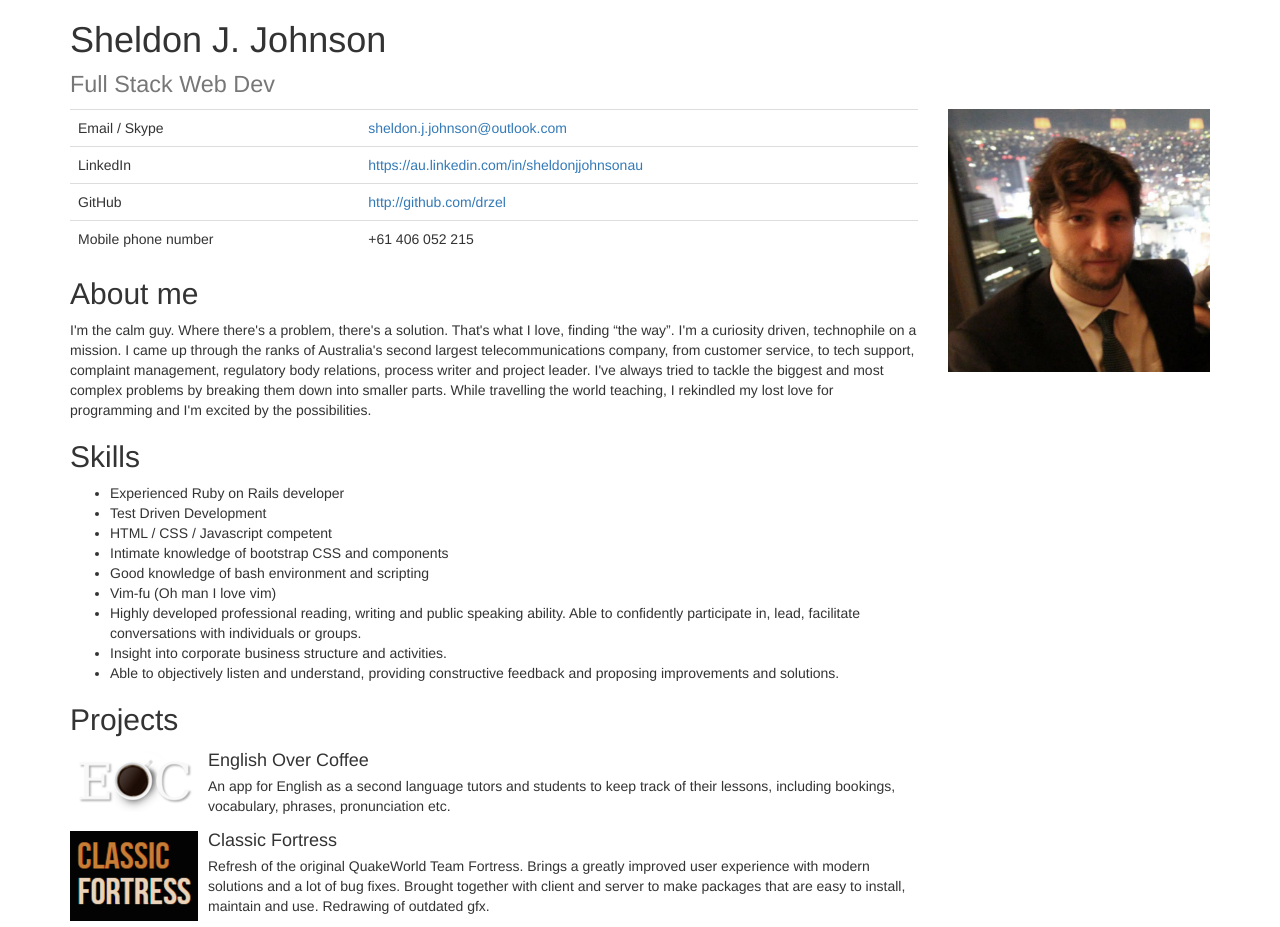
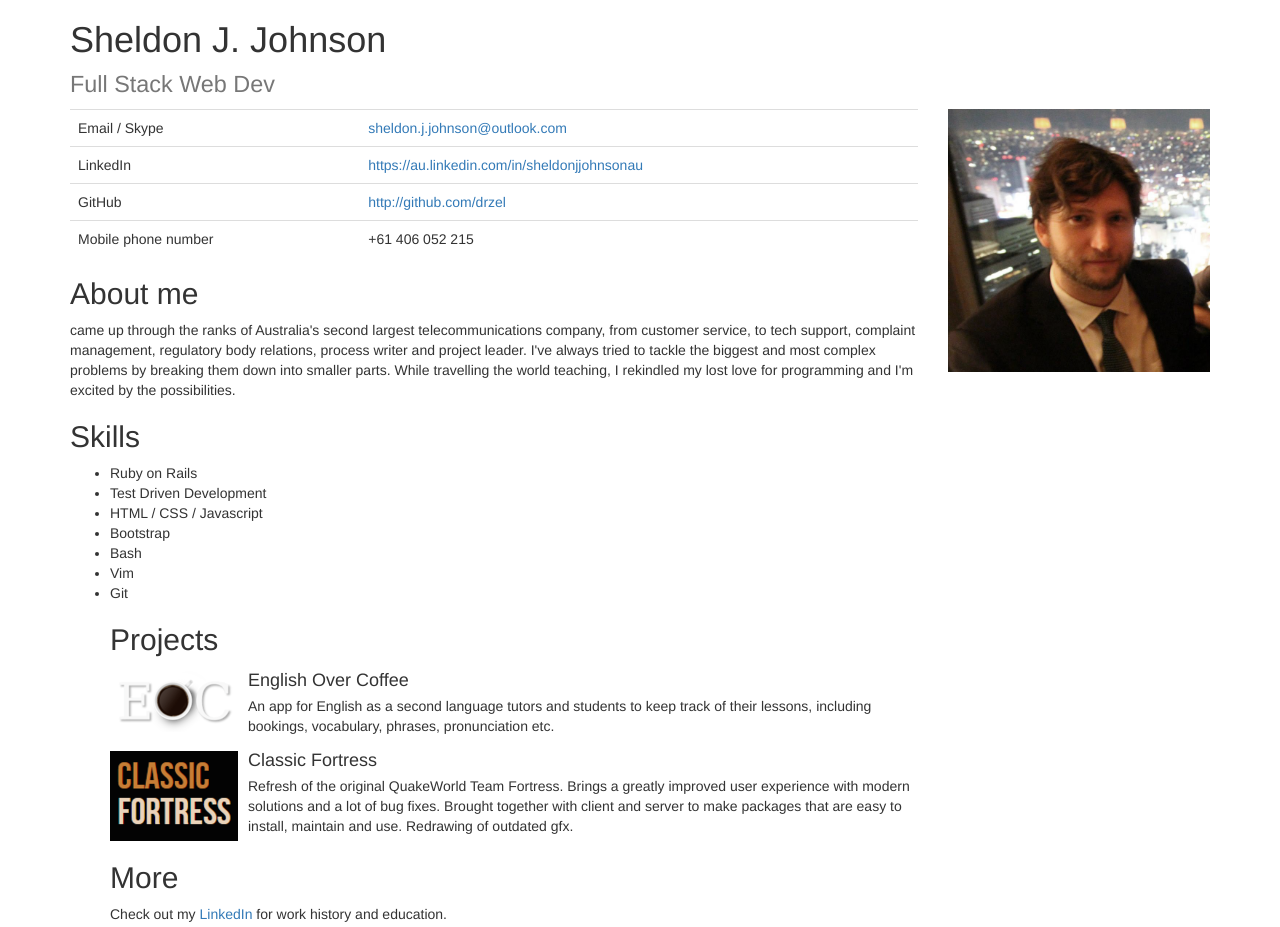
Before and after one commit to drzel/CV, a plain HTML site: page index.html in a window 1280 px wide. Shown: the top 927 px of the page. Drawn offline with nearby package versions, Linux system fonts and the light colour scheme.

Commit message:
Simplify content

```diff
--- a/index.html
+++ b/index.html
@@ -57,22 +57,17 @@
             </tr>
           </table>
           <h2>About me</h2>
-          <p>I'm the calm guy. Where there's a problem, there's a solution. That's what I love, finding “the way”. I'm a curiosity driven, technophile on a mission. I came up through the ranks of Australia's second largest telecommunications company, from customer service, to tech support, complaint management, regulatory body relations, process writer and project leader. I've always tried to tackle the biggest and most complex problems by breaking them down into smaller parts. While travelling the world teaching, I rekindled my lost love for programming and I'm excited by the possibilities.</p>
+          <p> came up through the ranks of Australia's second largest telecommunications company, from customer service, to tech support, complaint management, regulatory body relations, process writer and project leader. I've always tried to tackle the biggest and most complex problems by breaking them down into smaller parts. While travelling the world teaching, I rekindled my lost love for programming and I'm excited by the possibilities.</p>
           <h2>Skills</h2>
           <ul>
-            <li>Experienced Ruby on Rails developer</li>
+            <li>Ruby on Rails</li>
             <li>Test Driven Development</li>
-            <li>HTML / CSS / Javascript competent</li>
-            <li>Intimate knowledge of bootstrap CSS and components</li>
-            <li>Good knowledge of bash environment and scripting</li>
-            <li>Vim-fu (Oh man I love vim)</li>
-            <li>Highly developed professional reading, writing and public speaking ability. Able to confidently participate in, lead, facilitate conversations with individuals or groups.</li>
-            <li>Insight into corporate business structure and activities.</li>
-            <li>Able to objectively listen and understand, providing constructive feedback and proposing improvements and solutions.</li>
-          </ul>
+            <li>HTML / CSS / Javascript</li>
+            <li>Bootstrap</li>
+            <li>Bash</li>
+            <li>Vim</li>
+            <li>Git</li>
           <h2>Projects</h2>
-
-
           <div class="media">
             <div class="media-left">
               <a href="http://english-over-coffee.herokuapp.com">
```
